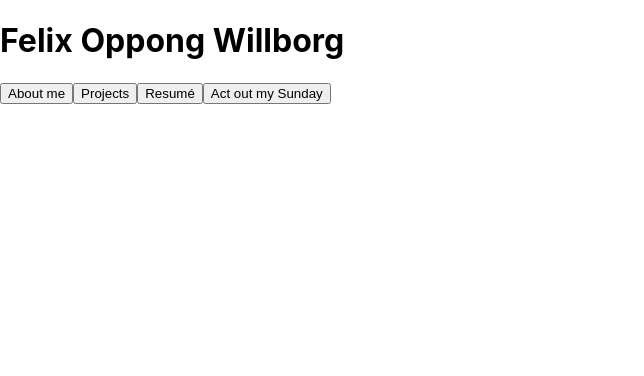
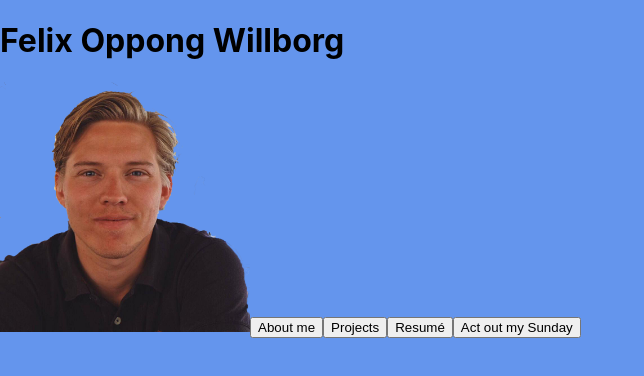
Before and after one commit to felixoppongwillborg/final_portfolio, a React (Create React App) app: page / in a window 1280 px wide. Shown: the top 376 px of the page, without its empty margins (0-644 px from the left). Built offline with nearby package versions, Linux system fonts and the light colour scheme.

Commit message:
added image on frontpage. and change the size of image in CSS file

```diff
--- a/src/App.jsx
+++ b/src/App.jsx
@@ -4,9 +4,9 @@ import Home from './Home';
 
 function App() {
   return (
-     <div>
-       <Home />
-    </div>
+    <>
+      <Home />
+    </>
   );
 }
 
--- a/src/Home.jsx
+++ b/src/Home.jsx
@@ -4,6 +4,7 @@ const Home = () => {
   return (
     <div>
       <h1 id="title">Felix Oppong Willborg</h1>
+      <img id="FelixProfil" src="./image/FelixProfil.png" />
       <button id="aboutMeBtn">About me</button>
       <button id="projectsBtn">Projects</button>
       <button id="cvBtn">Resumé</button>
--- a/src/index.css
+++ b/src/index.css
@@ -1,4 +1,5 @@
 body {
+  background-color: cornflowerblue;
   margin: 0;
   font-family: -apple-system, BlinkMacSystemFont, 'Segoe UI', 'Roboto', 'Oxygen',
     'Ubuntu', 'Cantarell', 'Fira Sans', 'Droid Sans', 'Helvetica Neue',
@@ -11,3 +12,7 @@ code {
   font-family: source-code-pro, Menlo, Monaco, Consolas, 'Courier New',
     monospace;
 }
+#FelixProfil{
+  height: 250px;
+  width: 250px;
+}
```
Also changed, not shown: public/image/FelixProfil.png (added).
